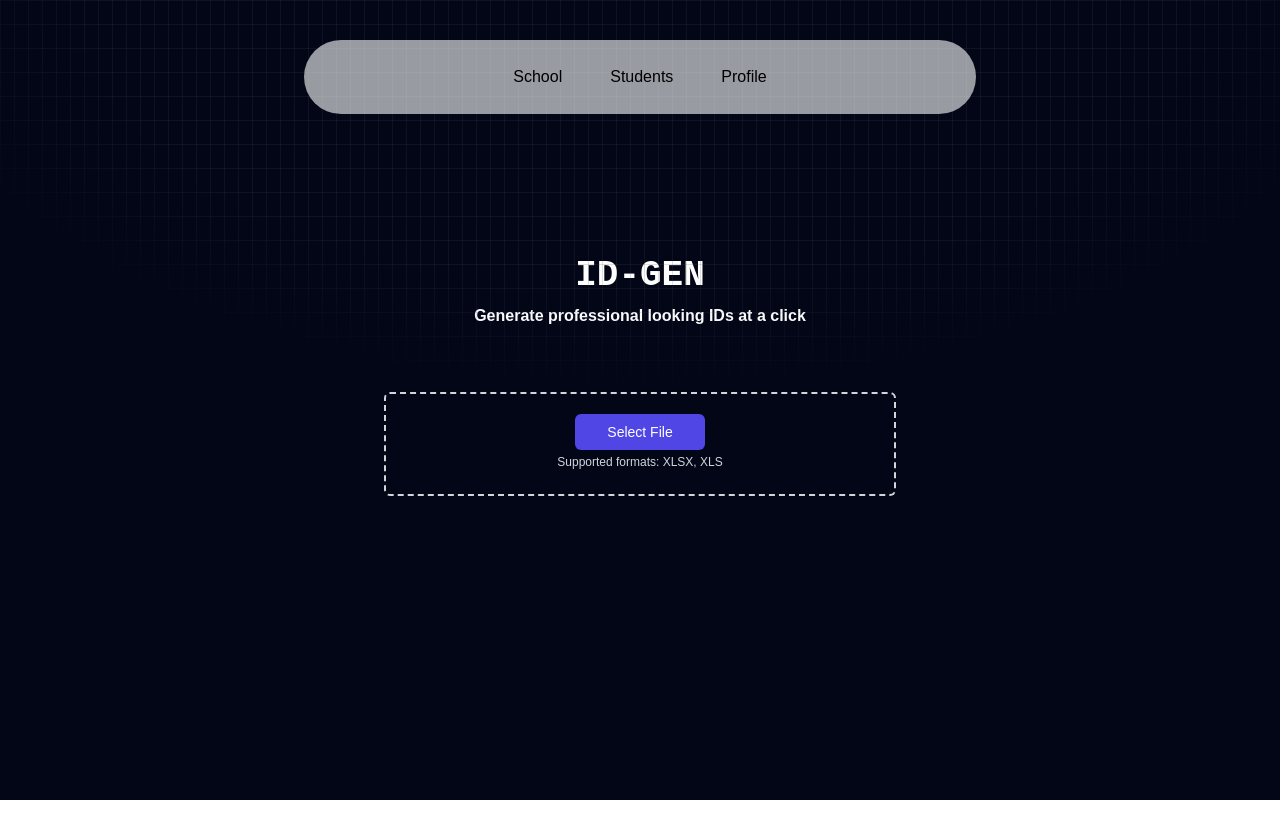
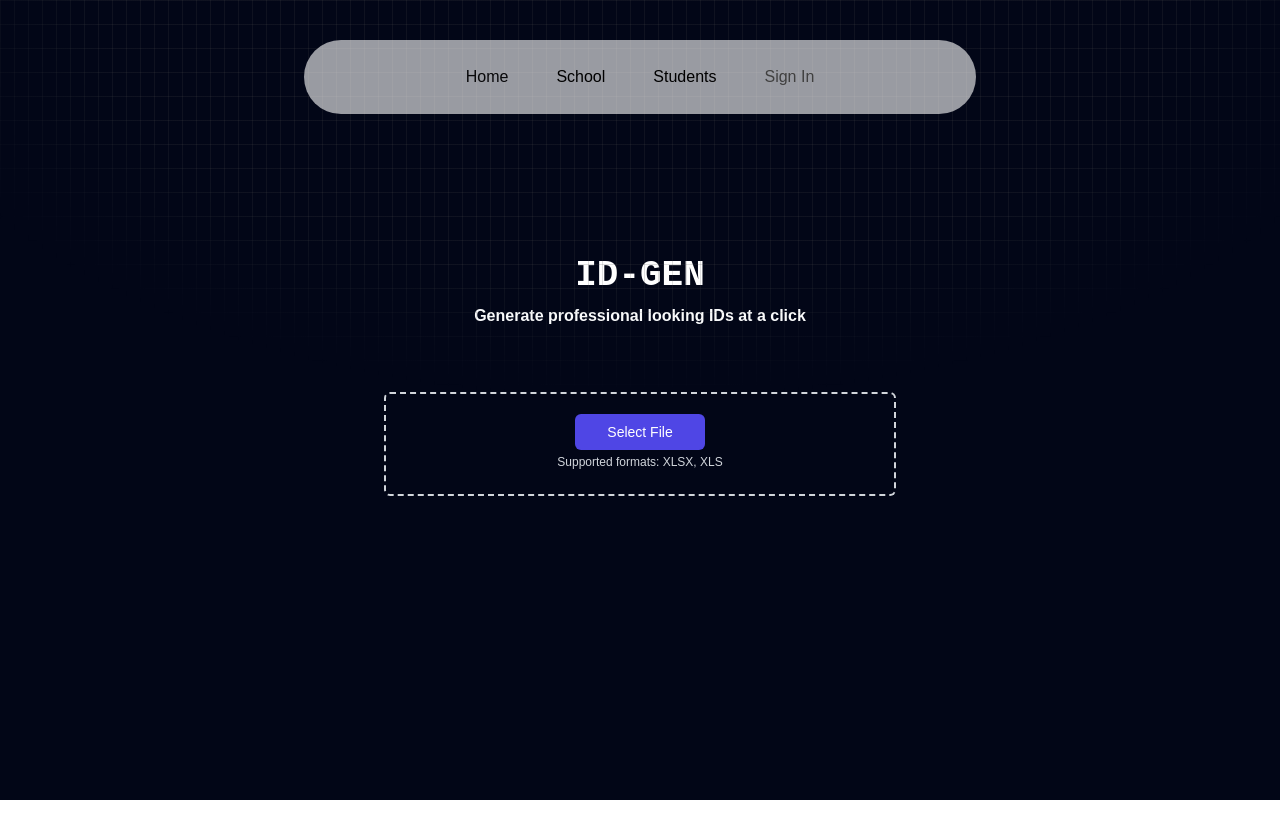
Before and after one commit to nxhettry/IDgen, a Next.js app: page / in a window 1280 px wide. Shown: the top 838 px of the page. Built offline with nearby package versions, Linux system fonts and the light colour scheme; no server answers.

Commit message:
created a new navbar

```diff
--- a/components/layout/navbar/navbar.tsx
+++ b/components/layout/navbar/navbar.tsx
@@ -4,6 +4,7 @@ import { HoveredLink, Menu, MenuItem } from "@/components/ui/navbar-menu";
 import { cn } from "@/lib/utils";
 import { useSession, signIn, signOut } from "next-auth/react";
 import { Button } from "@/components/ui/button";
+import Link from "next/link";
 
 export default function Navbar({ className }: { className?: string }) {
   const { data: session } = useSession();
@@ -14,6 +15,7 @@ export default function Navbar({ className }: { className?: string }) {
       className={cn("fixed top-10 inset-x-0 max-w-2xl mx-auto z-50", className)}
     >
       <Menu setActive={setActive}>
+        <Link href="/">Home</Link>
         <MenuItem setActive={setActive} active={active} item="School">
           <div className="flex flex-col space-y-4 text-sm">
             <HoveredLink href="/schools">View All</HoveredLink>
@@ -25,12 +27,13 @@ export default function Navbar({ className }: { className?: string }) {
             <HoveredLink href="/students">View All</HoveredLink>
           </div>
         </MenuItem>
-        <MenuItem setActive={setActive} active={active} item="Profile">
+        {session ? (
+          <MenuItem
+            setActive={setActive}
+            active={active}
+            item={`${session.user?.name?.split(" ")[0]}`}
+          >
             <div className="flex flex-col space-y-4 text-sm">
-            {session ? (
-              <>
-                <HoveredLink href="/profile">Set Up</HoveredLink>
-
               <HoveredLink href="#">
                 <Button
                   onClick={() => signOut()}
@@ -39,16 +42,13 @@ export default function Navbar({ className }: { className?: string }) {
                   Sign Out
                 </Button>
               </HoveredLink>
-              </>
+            </div>
+          </MenuItem>
         ) : (
           <HoveredLink href="#">
             <button onClick={() => signIn("google")}>Sign In</button>
           </HoveredLink>
         )}
-          </div>
-        </MenuItem>
-
-        {session && <p>Welcome {session.user?.name?.split(" ")}</p>}
       </Menu>
     </div>
   );
```
Lines whose indentation alone changed are shown as unchanged.
